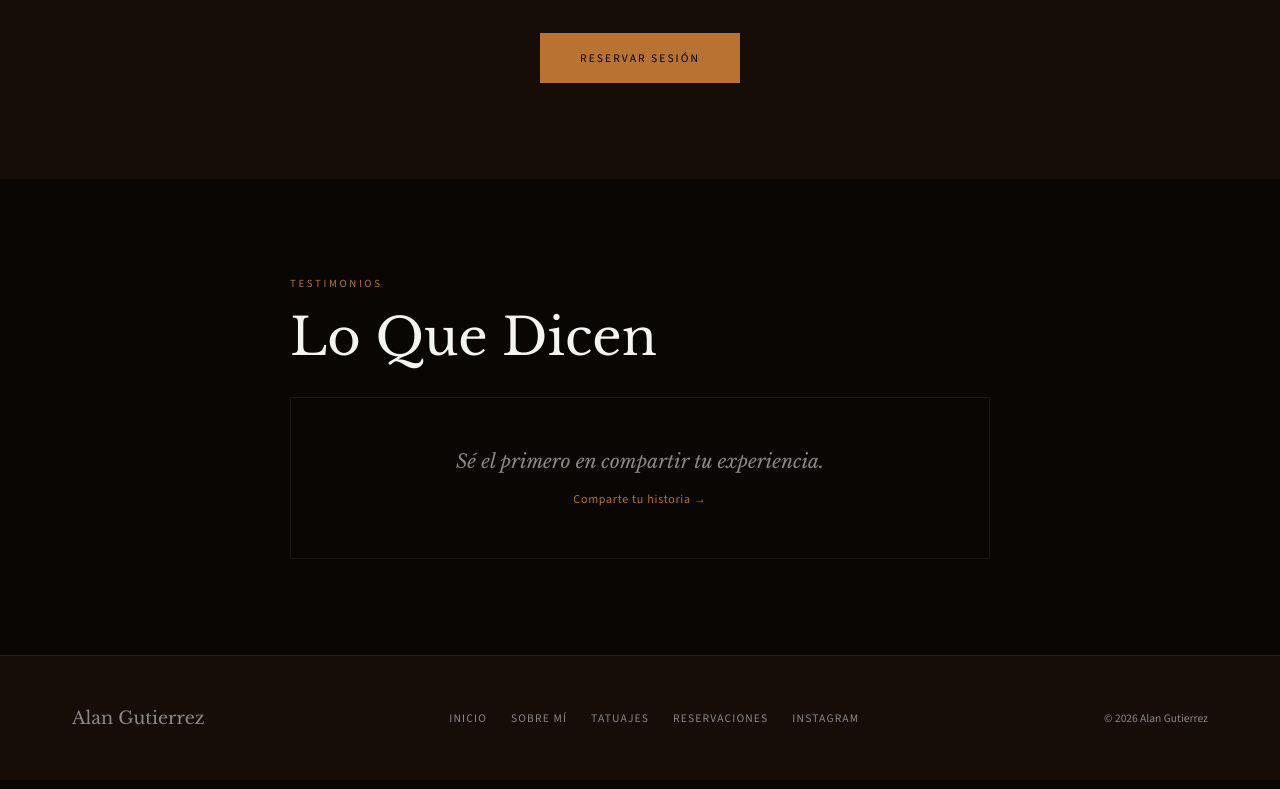
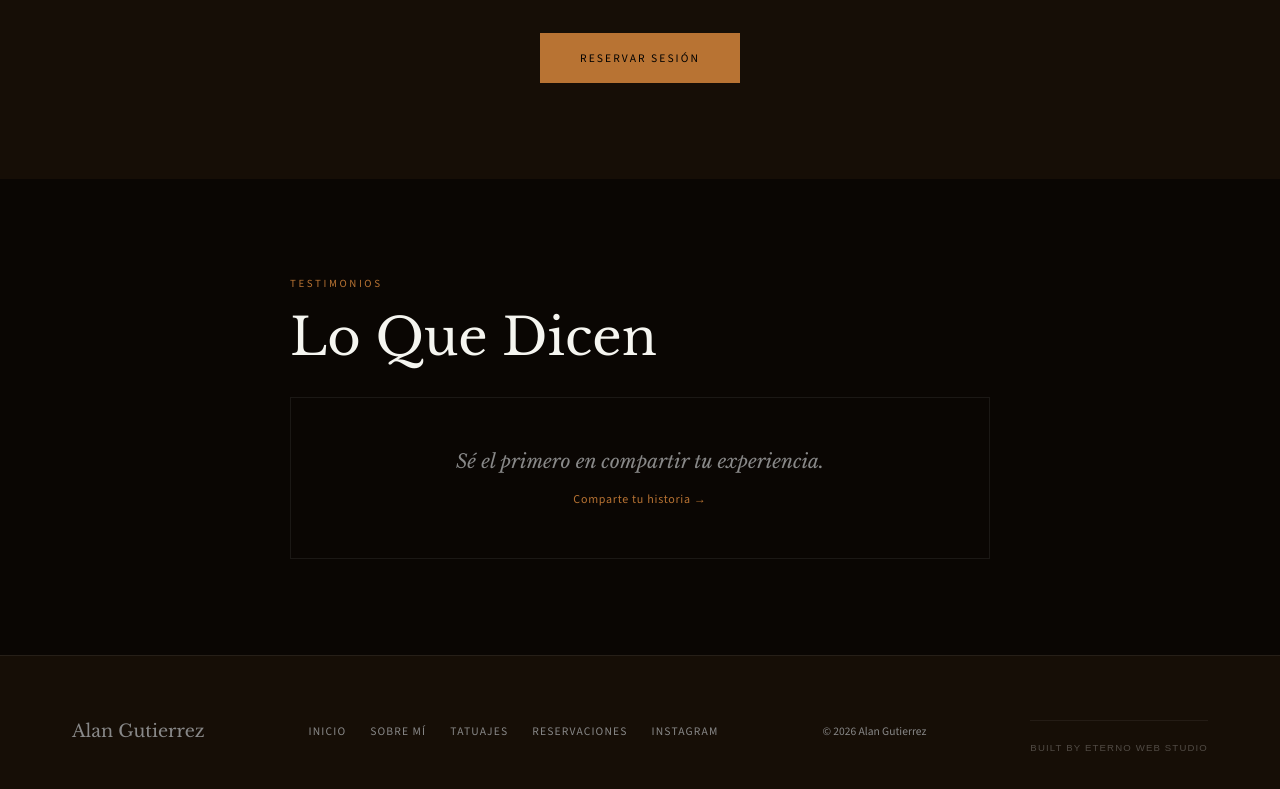
Before and after one commit to BayouWebStudio/guccierrezz, a plain HTML site: page index.html in a window 1280 px wide. Shown: the part 4167-4956 px from the top of the page. Drawn offline with nearby package versions, Linux system fonts and the light colour scheme; no server answers.

Commit message:
Add Eterno Web Studio footer credit

```diff
--- a/index.html
+++ b/index.html
@@ -423,6 +423,7 @@
 
     </div>
     <div class="footer-copy">&#xa9; 2026 Alan Gutierrez</div>
+  <div style="text-align:center;padding:12px 0 0;margin-top:16px;border-top:1px solid rgba(255,255,255,0.06);"><a href="https://eternowebstudio.com" target="_blank" rel="noopener" style="color:rgba(255,255,255,0.25);font-size:0.6rem;letter-spacing:0.12em;text-decoration:none;font-family:sans-serif;text-transform:uppercase;">Built by Eterno Web Studio</a></div>
   </footer>
 
   <script>
```
